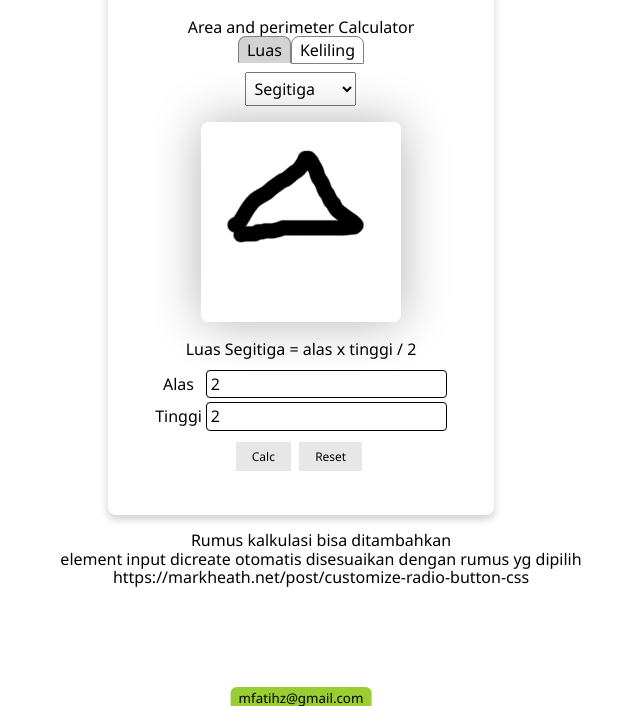
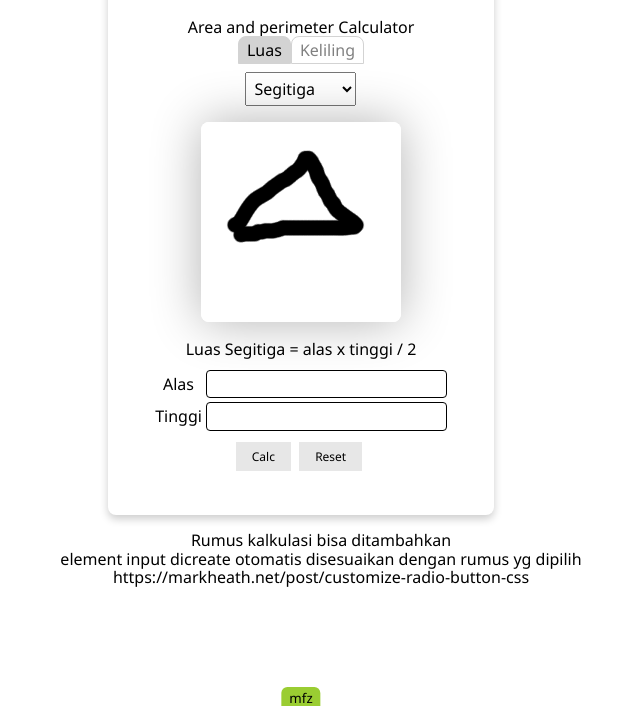
Before and after one commit to mfatihz/uCalc, a plain HTML site: page index.html in a window 1280 px wide. Shown: the part 94-800 px from the top of the page, without its empty margins (339-979 px from the left). Drawn offline with Linux system fonts and the light colour scheme.

Commit message:
Update NaN

```diff
--- a/css/style.css
+++ b/css/style.css
@@ -50,6 +50,15 @@ header {
     margin-top: 8px;
 } */
 
+/* .decorator {
+  display: flex;
+}
+
+.nav-decorator {
+  width: 50px;
+  border-bottom: 1px solid gray;
+} */
+
 .nav-calc input[type="radio"] {
   opacity: 0;
   position: fixed;
@@ -60,7 +69,8 @@ header {
     display: inline-block;
     /* background-color: #ddd; */
     padding: 4px 8px;
-    border: 1px solid gray;
+    color: gray;
+    border: 1px solid lightgray;
     /* border-radius: 4px; */
     border-top-left-radius: 8px;
     border-top-right-radius: 8px;
@@ -76,15 +86,9 @@ header {
 
 .nav-calc input[type="radio"]:checked + label {
     background-color: lightgray;
-    border-bottom: none;
-    /* border-bottom-left-radius: 0px;
-    border-bottom-right-radius: 0px; */
+    color: black;
+    border-color: lightgray;
 }
-
-
-
-
-
 
 #nav-plane, main, #btn-calc, #result {
     margin: auto;
--- a/index.html
+++ b/index.html
@@ -14,7 +14,11 @@
             <div>Area and perimeter Calculator</div>
         </header>
 
-        <nav class="nav-calc"></nav>
+        <!-- <div class="decorator">
+            <div class="nav-decorator"></div> -->
+            <nav class="nav-calc"></nav>
+            <!-- <div class="nav-decorator"></div>
+        </div> -->
 
         <main>
             <nav id="nav-plane">
@@ -34,13 +38,17 @@
                     <div class="box-contents"></div>
                   </div>
             </section>
+
             <div id="desc-formula"></div>
+
             <section id="formula">
                 <table id="input-formula"></table>
+
                 <section>
                     <button type="submit" id="btn-calc">Calc</button>
                     <button type="submit" id="btn-reset">Reset</button>
                 </section>
+
                 <div id="result"></div>
                 <div id="step"></div>
             </section>
@@ -58,7 +66,7 @@
     </sidebar>
 
     <footer>
-        <div>mfatihz@gmail.com</div>
+        <div>mfz</div>
     </footer>
 
     <script src="js/script.js" type="module"></script>
--- a/js/planes.js
+++ b/js/planes.js
@@ -17,31 +17,31 @@ export const planes = [
     },
     {
         "plane": "rectangle",
-        "image": "Rectangle.png",
+        "image": "rectangle.png",
         "formula": {
             "area": {
                 "description": "Luas Segiempat = panjang x lebar",
-                "function": (width, height) => width * height,
-                "output": (width, height) => `Luas Segiempat = ${width} x ${height}`,
+                "function": (length, width) => length * width,
+                "output": (length, width) => `Luas Segiempat = ${length} x ${width}`,
             },
             "perimeter": {
                 "description": "Keliling Segiempat = (panjang + lebar) x 2",
-                "function": (width, height) => (width + height) * 2,
-                "output": (width, height) => `Keliling Segiempat = (${width} + ${height}) x 2`,
+                "function": (length, width) => (length + width) * 2,
+                "output": (length, width) => `Keliling Segiempat = (${length} + ${width}) x 2`,
             },
         },
     },
     {
         "plane": "circle",
-        "image": "Rectangle.png",
+        "image": "circle.png",
         "formula": {
             "area": {
-                "description": "Luas Lingkaran = pi x radius<sup>2</sup>",
+                "description": "Luas Lingkaran = pi x jari-jari<sup>2</sup>",
                 "function": (radius) => Math.PI * (radius ** 2),
                 "output": (radius) => `Luas Lingkaran = ${Math.PI} x ${radius}<sup>2</sup>`,
             },
             "perimeter": {
-                "description": "Keliling Lingkaran = pi x radius x 2",
+                "description": "Keliling Lingkaran = pi x jari-jari x 2",
                 "function": (radius) => Math.PI * radius * 2,
                 "output": (radius) => `Keliling Lingkaran = ${Math.PI} x ${radius} x 2`,
             },
@@ -57,6 +57,7 @@ export const words = {
     "perimeter": "keliling",
     "base": "alas",
     "height": "tinggi",
+    "length": "panjang",
     "radius": "jari-jari",
     "sideA": "sisi<sub>A</sub>",
     "sideB": "sisi<sub>B</sub>",
--- a/js/script.js
+++ b/js/script.js
@@ -15,9 +15,10 @@ const step = document.querySelector("#step");
 
 let planeType = 0;
 // let planeType = Object.keys(planes)[0];
-let formulaType = Object.keys(planes[Object.keys(planes)[0]]['formula'])[0];
+//let formulaType = Object.keys(planes[Object.keys(planes)[0]]['formula'])[0];
+let formulaType = Object.keys(planes[0]['formula'])[0];
 
-btnCalc.addEventListener("click", calculation);
+btnCalc.addEventListener("click", showCalculation);
 
 btnReset.addEventListener("click", () => {
     resetInputValues();
@@ -36,17 +37,37 @@ function getFormula() {
     return planes[planeType]["formula"][formulaType]["function"];
 }
 
-function calculation() {
+function showCalculation() {
+    try {
+        const calculation = calculate();
+        console.log(calculation);
+        result.innerHTML = calculation.result;
+        step.innerHTML = calculation["desc"];
+    } catch (e) {
+        console.error(e);
+        resetResultValues();
+        result.innerHTML = "Error!"
+    }
+}
+
+function calculate() {
     let formula = getFormula();
     let parameters = getParamNames(formula);
 
     let args = [];
     for (let i of parameters) {
-        args.push(document.querySelector(`#${i}`).valueAsNumber);
+        let arg = document.querySelector(`#${i}`).valueAsNumber
+
+        if(isNaN(arg)) {
+            throw new Error("Parameter is not a number!");
+        }
+        args.push(arg);
     }
 
-    result.innerHTML = formula(...args);
-    step.innerHTML = planes[planeType]["formula"][formulaType]["output"](...args);
+    return {
+        result: formula(...args),
+        "desc": planes[planeType]["formula"][formulaType]["output"](...args),
+    };
 }
 
 function createFormulaTypeButtons() {
@@ -63,57 +84,36 @@ function createFormulaTypeButtons() {
     //     navCalc.appendChild(btn);
     // }
     navCalc.replaceChildren();
+
     for(let key in planes[planeType]["formula"]) {
-        // let btn = document.createElement("button");
-        // // btn.classList.add("btn-action", "capitalize");
-        // btn.classList.add("btn-action");
-        // btn.textContent = getText(key);
-        // btn.addEventListener("click", function(){
-        //     formulaType = key;
-        //     updateDisplay();
-        // });
-        // navCalc.appendChild(btn);
-
-        createRadioElement('formulaType', key, navCalc);
+        createRadioBtn('formulaType', key, navCalc);
     }
 
     if (document.querySelector('input[name="formulaType"]')) {
-        document.querySelectorAll('input[name="formulaType"]').forEach((elem) => {
-          elem.addEventListener("change", function(event) {
+        document.querySelectorAll('input[name="formulaType"]').forEach((el) => {
+          el.addEventListener("change", function(event) {
             formulaType = event.target.value;
-            updateDisplay();
+            updateDisplay(true);
           });
         });
-      }
+    }
     //read this: https://stackoverflow.com/questions/118693/how-do-you-dynamically-create-a-radio-button-in-javascript-that-works-in-all-bro
 }
 
-function createRadioElement(name, value, container) {
-    var radiobox = document.createElement('input');
+function createRadioBtn(name, value, container) {
+    let radiobox = document.createElement('input');
     radiobox.type = 'radio';
     radiobox.id = value;
     radiobox.value = value;
     radiobox.name = name;
     radiobox.checked = (value == formulaType) ? true : false;
-    var label = document.createElement('label')
+    let label = document.createElement('label')
     label.htmlFor = value;
 
-    var description = document.createTextNode(getText(value));
+    let description = document.createTextNode(getText(value));
     label.appendChild(description);
     container.appendChild(radiobox);
     container.appendChild(label);
-    // var radioFragment = document.createElement('div');
-    // radioFragment.innerHTML = radioHtml;
-    // return radioFragment.firstChild;
-}
-
-function createLabel(value) {
-    let el = document.createElement("label");
-    el.setAttribute("for", value);
-
-    let txt = document.createTextNode(getText(value));
-    el.appendChild(txt);
-    return el;
 }
 
 function addPlaneTypeOptions() {
@@ -132,18 +132,16 @@ function addPlaneTypeOptions() {
     });
 }
 
-function updateDisplay() {
-    updatePicture();
-    updateInputForm();
+function updateDisplay(keepValues = false) {
+    updateDescriptions();
+    updateInputForm(keepValues);
     resetResultValues();
 }
 
-function updatePicture() {
+function updateDescriptions() {
     planeImage.style.backgroundImage = `url("./image/${planes[planeType]['image']}")`;
     planeImage.style.backgroundSize = "cover";
     planeImage.style.backgroundRepeat = "no-repeat";
-    // planeImage.src = planes[planeType]["image"];
-    // planeImage.alt = `image-${planeType}`;
     descFormula.innerHTML = planes[planeType]["formula"][formulaType]["description"];
 }
 
@@ -154,22 +152,46 @@ function getText(name) {
     return name[0].toUpperCase() + name.substring(1);
 }
 
-function updateInputForm() {
+function updateInputForm(keepValues = false) {
     let formula = getFormula();
     let parameters = getParamNames(formula);
+
+    let oldValues = {};
+
+    if (keepValues) {
+        oldValues = getOldValues();
+    }
 
     inputTable.replaceChildren();
 
     for(let parameter of parameters) {
-        var row = inputTable.insertRow();
+        let row = inputTable.insertRow();
 
-        var label = row.insertCell(0);
-        // label.classList.add("capitalize");
-        label.innerHTML = getText(parameter);
+        let labelCell = row.insertCell(0);
+        labelCell.innerHTML = getText(parameter);
 
-        var input = row.insertCell(1);
-        input.innerHTML = `<input type="number" id=${parameter} value="2">`;
+        let inputCell = row.insertCell(1);
+        let oldValue = (keepValues && oldValues.hasOwnProperty(parameter)) ? oldValues[parameter] : '';
+        let inputHTML = `<input type="number" id=${parameter} value=${oldValue}>`;
+
+        inputCell.innerHTML = inputHTML;
     }
+}
+
+function getOldValues() {
+    let formula = getFormula();
+    let parameters = getParamNames(formula);
+    // console.log("A",parameters);
+    //console.log(funStr.slice(funStr.indexOf('(')+1, funStr.indexOf(')')).match(/([^\s,]+)/g));
+    let oldValues = {};
+
+    for(let i of parameters) {
+        if (document.querySelector(`#${i}`)) {
+            oldValues[i] = document.querySelector(`#${i}`).value;
+        }
+    }
+    console.log("UPD", oldValues);
+    return oldValues;
 }
 
 function resetInputValues() {
@@ -186,134 +208,6 @@ function resetResultValues() {
 }
 
 function getParamNames(func) {
-    var funStr = func.toString();
+    let funStr = func.toString();
     return funStr.slice(funStr.indexOf('(')+1, funStr.indexOf(')')).match(/([^\s,]+)/g);
 }
-
-/*
-import { planes, inputLabels } from './formulas.js';
-
-let planeType = 0;
-// let planeType = planes[0]["plane"];// Object.keys(planes)[0];
-let formulaType = Object.keys(planes[0]['formula'])[0]; // Object.keys(planes[Object.keys(planes)[0]]['formula'])[0];
-
-const navCalc = document.querySelector("#nav-calc");
-const navPlane = document.querySelector("#nav-plane");
-const navPlaneOption = document.querySelector("#nav-plane-option");
-const planeImage = document.querySelector("#image-plane");
-const descFormula = document.querySelector("#desc-formula");
-const inputTable = document.querySelector("#input-formula");
-const btnCalc = document.querySelector("#btn-calc");
-const btnReset = document.querySelector("#btn-reset");
-const result = document.querySelector("#result");
-
-const step = document.querySelector("#step");
-
-btnCalc.addEventListener("click", calculation);
-
-btnReset.addEventListener("click", () => {
-    resetInputValue();
-    resetResult();
-});
-
-createFormulaTypeButtons();
-addPlaneTypeOptions();
-createInput();
-
-function getFormula() {
-    return getFormula();
-}
-
-function calculation() {
-    console.log(Object.keys(planes[planeType]["formula"]));
-    let formula = getFormula();
-    let parameters = getParamNames(formula);
-
-    let args = [];
-    for (let i of parameters) {
-        args.push(document.querySelector(`#${i}`).valueAsNumber);
-    }
-
-    result.innerHTML = formula(...args);
-    step.innerHTML = planes[planeType]["formula"][formulaType]["output"](...args);
-}
-
-function getFormulas() {
-    return planes[planeType]["formula"];
-}
-
-function createFormulaTypeButtons() {
-    navCalc.replaceChildren();
-    for(let key in getFormulas()) {
-        let btn = document.createElement("button");
-        btn.textContent = getText(key);
-        btn.addEventListener("click", function(){
-            formulaType = key;
-            console.log(formulaType, planeType);
-            createInput();
-        });
-        navCalc.appendChild(btn);
-    }
-    console.log("FORMULA", formulaType, planeType);
-}
-
-function addPlaneTypeOptions() {
-    for(let i in planes) {
-        let key = planes[i].plane;
-        let opt = document.createElement("option");
-        opt.textContent = getText(key);
-        opt.value = i;
-        navPlaneOption.appendChild(opt);
-    }
-    navPlaneOption.addEventListener("change", function(){
-        planeType = navPlaneOption.value;
-        formulaType = (formulaType in getFormulas()) ? formulaType : getFormulas()[0];
-        console.log("PLANE", formulaType, planeType);
-        createFormulaTypeButtons();
-        createInput();
-    });
-}
-
-function createInput() {
-    console.log("INPUT", formulaType, planeType);
-    planeImage.src = planes[planeType]["image"];
-    planeImage.alt = `image-${planeType}`;
-    // console.log(getFormulas(), formulaType, planeType, planes[planeType]["formula"][0]);
-    descFormula.innerHTML = planes[planeType]["formula"][formulaType]["description"];
-    inputTable.replaceChildren();
-
-    let formula = getFormula();
-    let parameters = getParamNames(formula);
-
-    for(let parameter of parameters) {
-        var row = inputTable.insertRow();
-        var label = row.insertCell(0);
-        var input = row.insertCell(1);
-        label.innerHTML = getText(parameter);
-        input.innerHTML = `<input type="number" id=${parameter} value="2">`;
-    }
-    resetResult();
-}
-
-function getText(name) {
-    if (name in inputLabels) {return inputLabels[name];}
-    return name;
-}
-
-function resetInputValue() {
-    let formula = getFormula();
-    let parameters = getParamNames(formula);
-    for(let i of parameters) {
-        document.querySelector(`#${i}`).value = 0;
-    }
-}
-
-function resetResult() {
-    result.innerHTML = null;
-    step.innerHTML = null;
-}
-
-function getParamNames(func) {
-    var funStr = func.toString();
-    return funStr.slice(funStr.indexOf('(')+1, funStr.indexOf(')')).match(/([^\s,]+)/g);
-} */
```
Also changed, not shown: image/circle.png (added).
